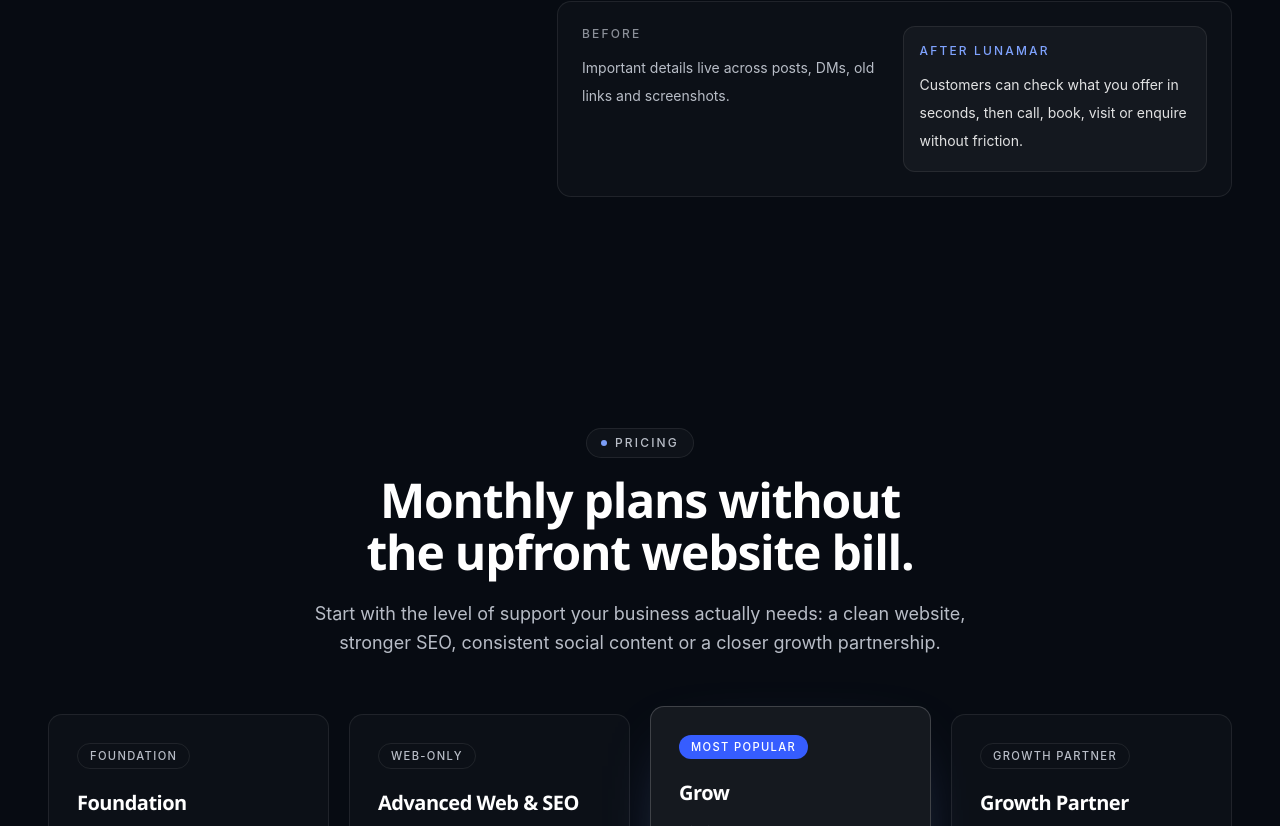
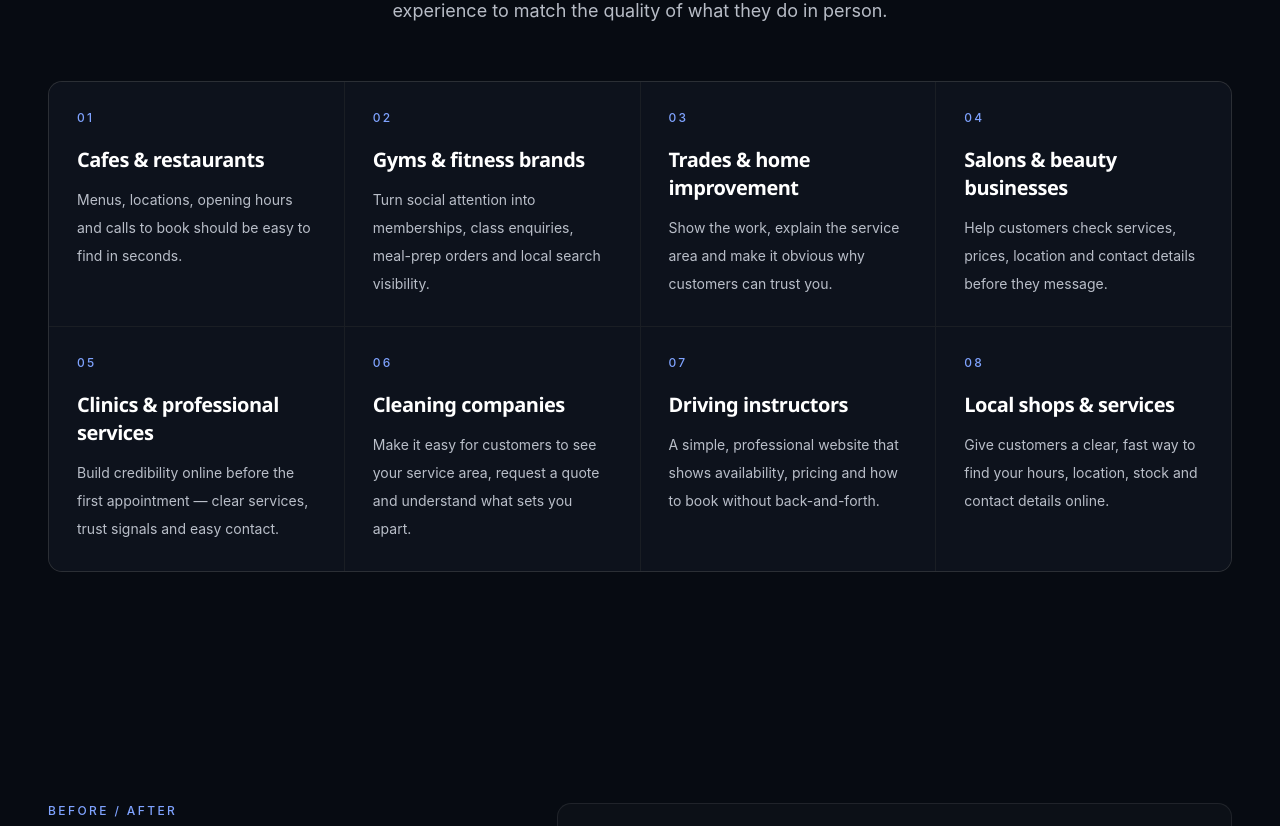
Before and after one commit to DylanP9/Lunamar-Digital, a Next.js app: page / in a window 1280 px wide. Shown: the part 2514-3340 px from the top of the page. Built offline with nearby package versions, Linux system fonts and the light colour scheme.

Commit message:
fix: update canonical URL to lunamardigital.com, expand industry tiles, move free preview section

```diff
--- a/src/app/page.tsx
+++ b/src/app/page.tsx
@@ -15,11 +15,11 @@ export default function HomePage() {
     <>
       <HeroSection />
       <MarqueeStrip />
+      <FreePreviewSection />
       <BusinessFitSection />
       <WebsiteProblemsSection />
       <PricingSection />
       <CaseStudyPreview />
-      <FreePreviewSection />
       <TeamSection />
       <ProcessTimeline />
       <FAQSection />
--- a/src/components/sections/BusinessFitSection.tsx
+++ b/src/components/sections/BusinessFitSection.tsx
@@ -3,7 +3,7 @@ import SectionHeader from "@/components/SectionHeader";
 
 const businesses = [
   {
-    title: "Cafés & restaurants",
+    title: "Cafes & restaurants",
     body: "Menus, locations, opening hours and calls to book should be easy to find in seconds.",
   },
   {
@@ -11,12 +11,28 @@ const businesses = [
     body: "Turn social attention into memberships, class enquiries, meal-prep orders and local search visibility.",
   },
   {
-    title: "Trades & local services",
+    title: "Trades & home improvement",
     body: "Show the work, explain the service area and make it obvious why customers can trust you.",
   },
   {
-    title: "Salons & appointment-led businesses",
+    title: "Salons & beauty businesses",
     body: "Help customers check services, prices, location and contact details before they message.",
+  },
+  {
+    title: "Clinics & professional services",
+    body: "Build credibility online before the first appointment — clear services, trust signals and easy contact.",
+  },
+  {
+    title: "Cleaning companies",
+    body: "Make it easy for customers to see your service area, request a quote and understand what sets you apart.",
+  },
+  {
+    title: "Driving instructors",
+    body: "A simple, professional website that shows availability, pricing and how to book without back-and-forth.",
+  },
+  {
+    title: "Local shops & services",
+    body: "Give customers a clear, fast way to find your hours, location, stock and contact details online.",
   },
 ];
 
@@ -32,10 +48,10 @@ export default function BusinessFitSection() {
 
         <div className="mt-14 grid gap-px overflow-hidden rounded-[var(--radius-card)] border border-[var(--color-line)] bg-[var(--color-line)] sm:grid-cols-2 lg:grid-cols-4">
           {businesses.map((business, i) => (
-            <Reveal key={business.title} delay={i * 60}>
+            <Reveal key={business.title} delay={i * 50}>
               <article className="min-h-full bg-[var(--color-ink-soft)] p-7">
                 <p className="text-xs font-medium uppercase tracking-[0.18em] text-[var(--color-blue)]">
-                  0{i + 1}
+                  {String(i + 1).padStart(2, "0")}
                 </p>
                 <h3 className="mt-5 font-[family-name:var(--font-display)] text-xl font-semibold tracking-tight">
                   {business.title}
--- a/src/data/siteConfig.ts
+++ b/src/data/siteConfig.ts
@@ -13,10 +13,8 @@ export const siteConfig = {
   /**
    * Canonical site URL — must match where the site is actually served, since it
    * drives canonical tags, OG image URLs, the sitemap and robots.
-   * TODO: switch to "https://lunamardigital.co.uk" once that custom domain is
-   * connected to this Vercel project.
    */
-  url: "https://lunamar-digital.vercel.app",
+  url: "https://lunamardigital.com",
 
   /** Contact email. Confirm the final domain-based address before launch. */
   email: "Lunamardigital1@outlook.com",
```
